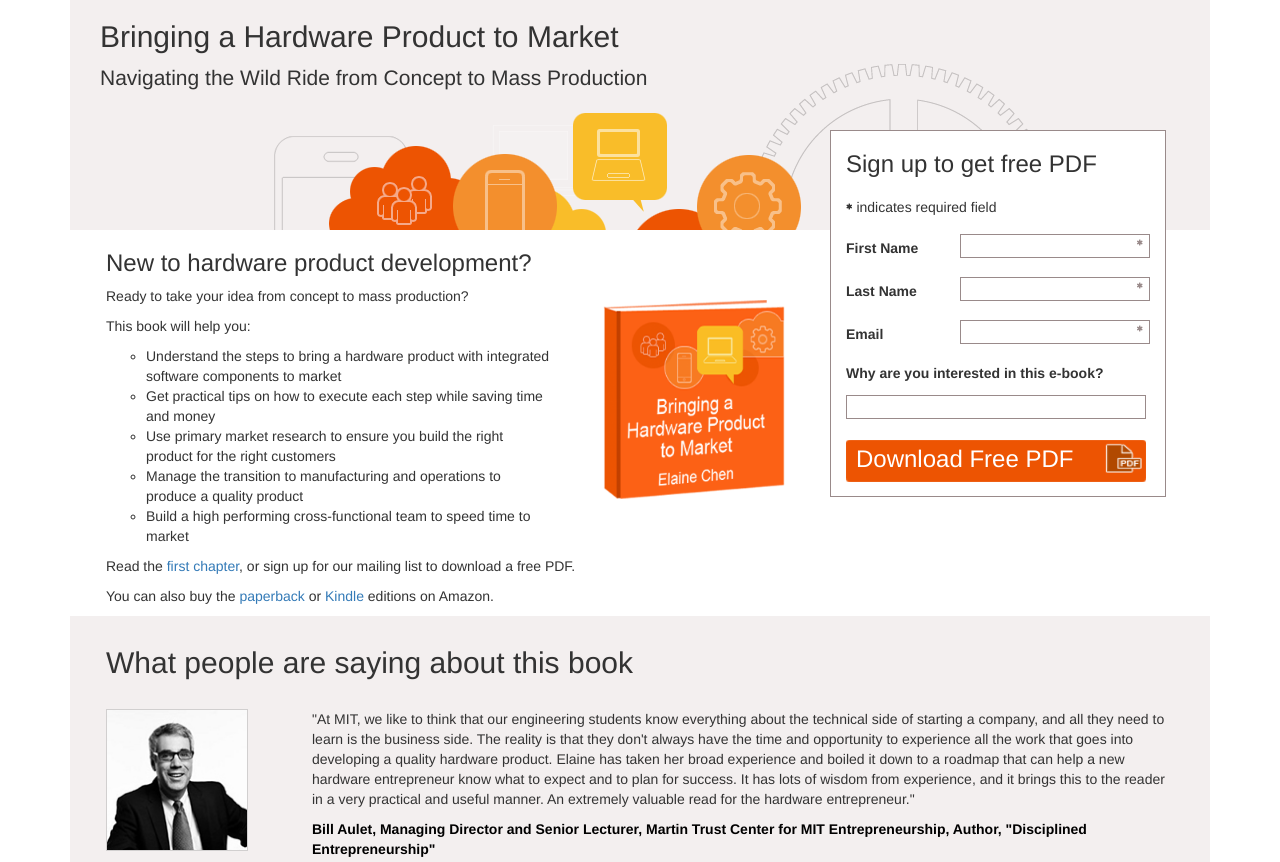
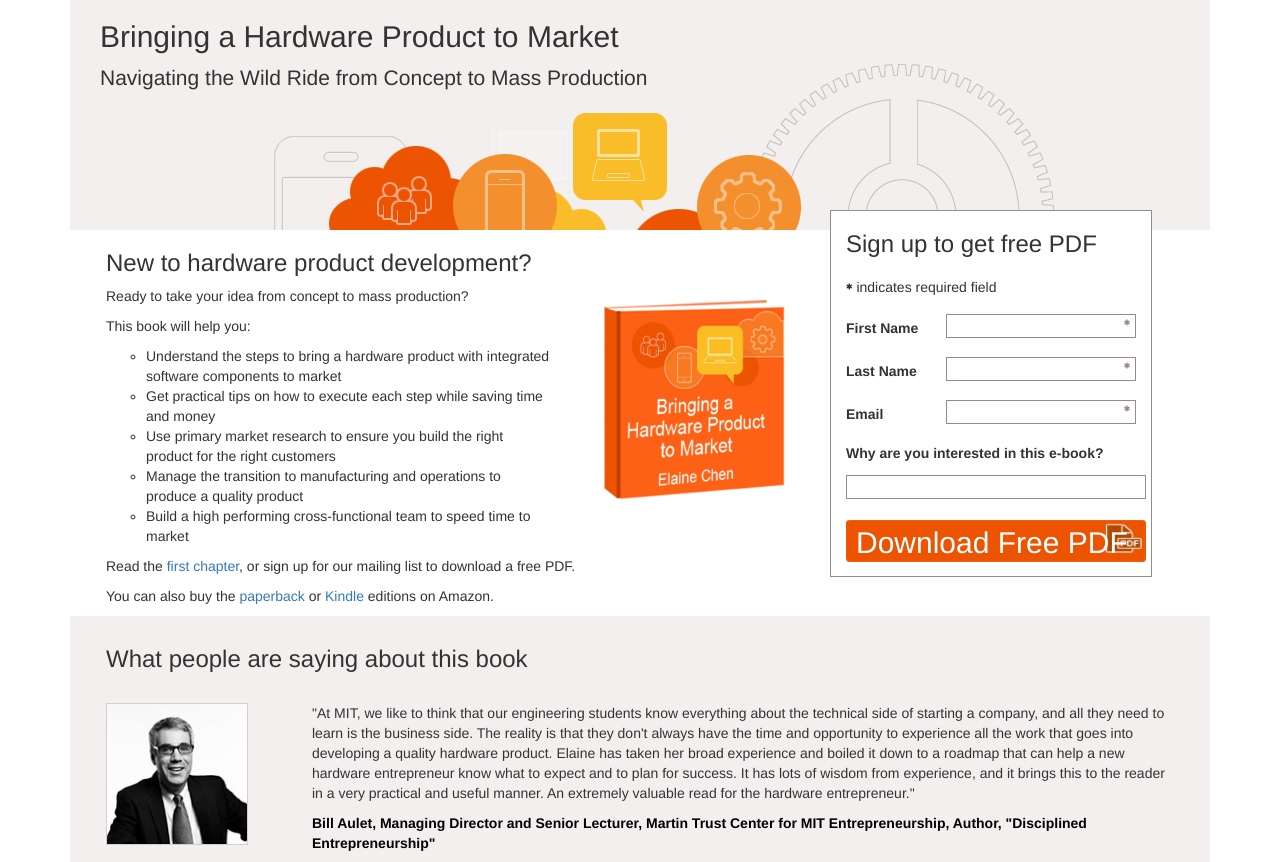
Before and after one commit to chenelaine/HWLandingPageDev, a plain HTML site: page index.html in a window 1280 px wide. Shown: the top 862 px of the page. Drawn offline with nearby package versions, Linux system fonts and the light colour scheme.

Commit message:
Yet more tweaks. nearly there

```diff
--- a/css/style.css
+++ b/css/style.css
@@ -80,10 +80,10 @@ html, body {
 
 .bookContainer .signUp {
     position: relative;
-    top: -100px;
+    top: -20px;
     background: white;
     border: 1px solid #998a8a;
-    max-width: 24em;
+    max-width: 23em;
     max-height: 27em;
 }
 
@@ -412,7 +412,7 @@ responsive SMARTFON
 
     #mce-EMAIL, #mce-LNAME, #mce-FNAME {
         float: right;
-        border: 2px solid black;
+        border: 1px solid #998a8a;
         width: 115px !important;
     }
 }
@@ -460,7 +460,7 @@ Responsive max 640px width
 
     #mce-EMAIL, #mce-LNAME, #mce-FNAME {
         float: right;
-        border: 2px solid black;
+        border: 1px solid #998a8a;
         width: 150px !important;
     }
 }
--- a/index.html
+++ b/index.html
@@ -118,8 +118,8 @@
                             <div style="position: absolute; left: -5000px;"><input type="text"
                                                                                    name="b_f6ba48201077d46d6560a058b_b3d82b991e"
                                                                                    tabindex="-1" value=""></div>
-                            <button class="signUPbutton"><h3 class="signUPbuttonText" form="mc-embedded-subscribe-form"
-                                                             value="Download Free PDF">Download Free PDF</h3>
+                            <button class="signUPbutton"><h2 class="signUPbuttonText" form="mc-embedded-subscribe-form"
+                                                             value="Download Free PDF">Download Free PDF</h2>
                             </button>
                         </div>
                     </form>
@@ -134,7 +134,7 @@
 </div>
 
 <div class="container" id="testimonialContainer">
-    <h2 class="testimonialTitle"> What people are saying about this book</h2>
+    <h3 class="testimonialTitle"> What people are saying about this book</h3>
 
     <div class="row">
         <div class="col-sm-2 col-md-2 testimonialPicture">
```
